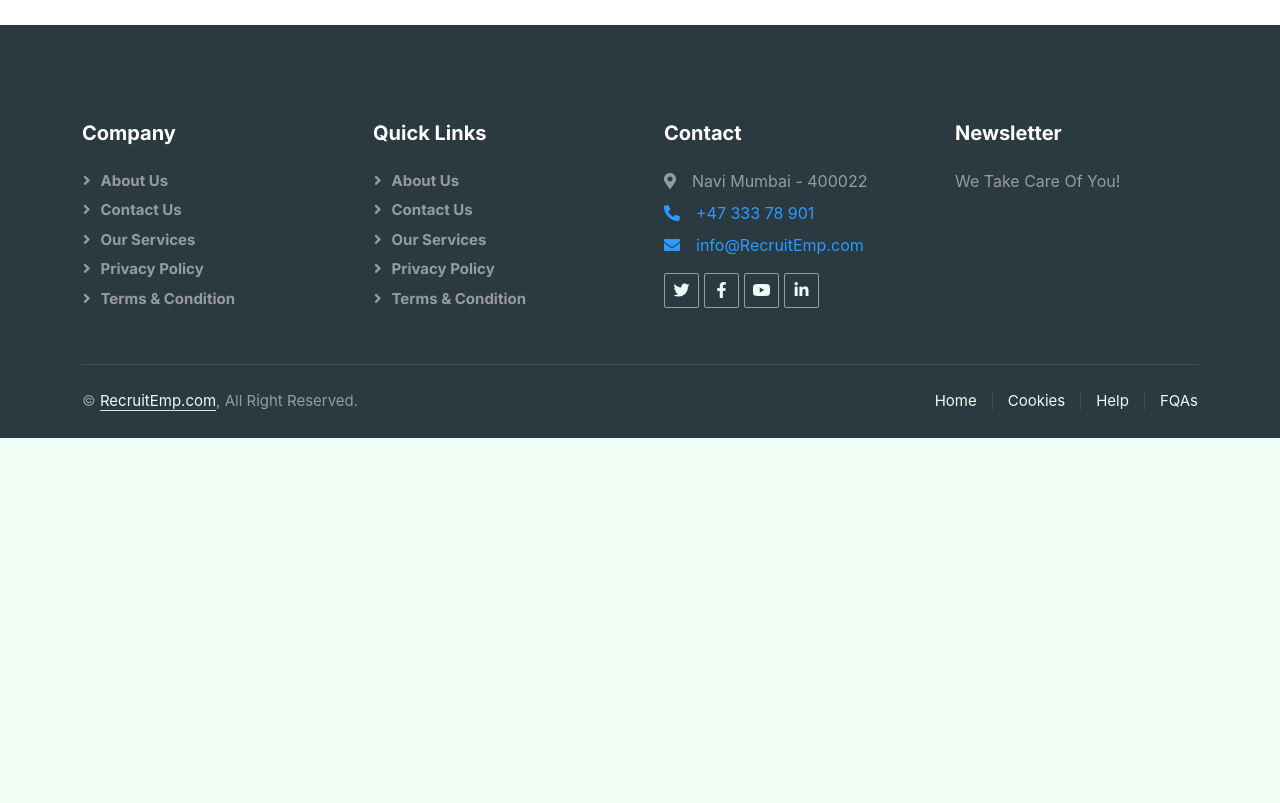
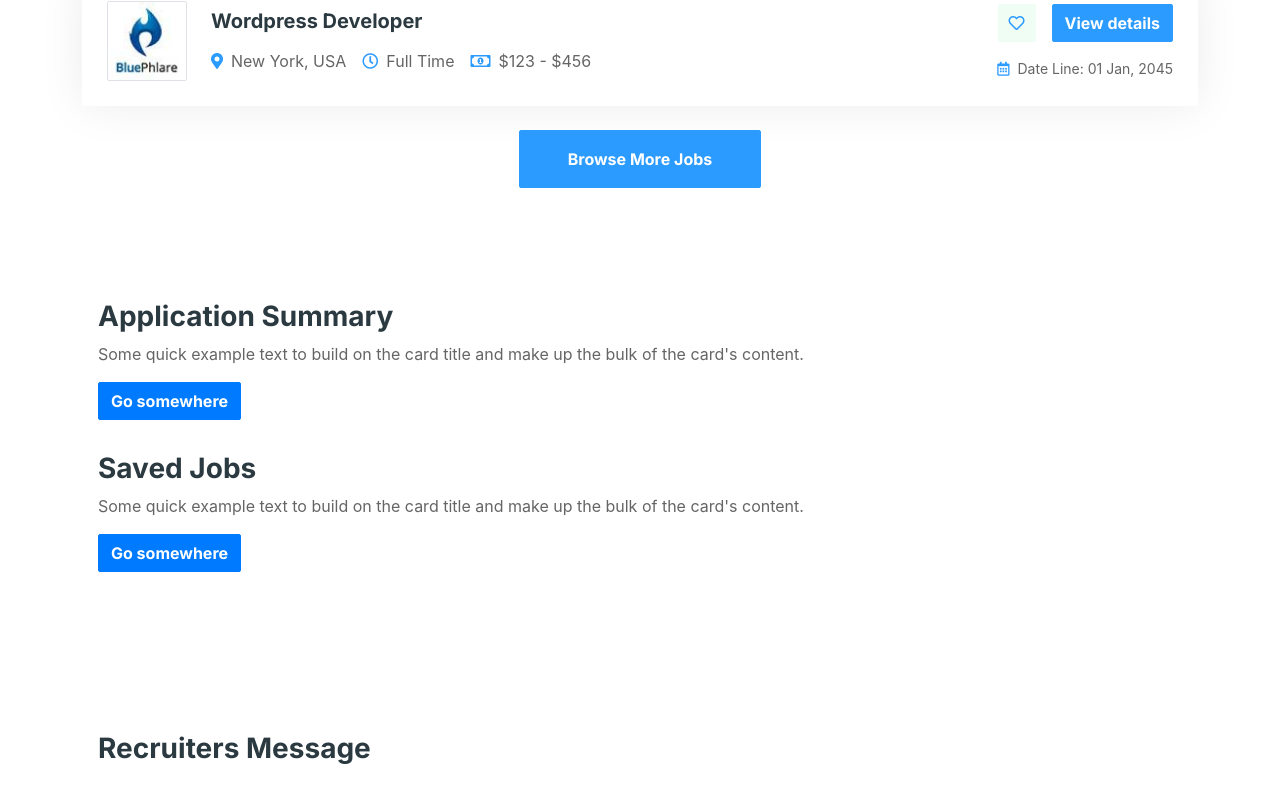
Before and after one commit to mihirnarkar/final_recruite_emp, a React (Create React App) app in the folder Frontend_React/: page /userhomepage in a window 1280 px wide. Shown: the part 1991-2794 px from the top of the page. Before the commit the page ends 2429 px from the top, so only its background shows below. Built offline with nearby package versions, Linux system fonts and the light colour scheme.

Commit message:
User homepage modified

```diff
--- /dev/null
+++ b/Frontend_React/src/components/user/ApplicationSummaryCard.js
@@ -0,0 +1,37 @@
+import React from 'react'
+
+function ApplicationSummaryCard() {
+    return (
+        <>
+            <div className="container-xxl py-5">
+
+                <div className="container">
+                    <div class="row">
+                        <div class="column">
+                            <div class="cardUser">
+                                <div class="card-body">
+                                    <h3 class="card-title">Application Summary</h3>
+                                    <p class="card-text">Some quick example text to build on the card title and make up the bulk of the card's content.</p>
+                                    <a href="#" class="btn btn-primary">Go somewhere</a>
+                                </div>
+                            </div>
+                        </div>
+
+                        <div class="column">
+                            <div class="cardUser">
+                                <div class="card-body">
+                                    <h3 class="card-title">Saved Jobs</h3>
+                                    <p class="card-text">Some quick example text to build on the card title and make up the bulk of the card's content.</p>
+                                    <a href="#" class="btn btn-primary">Go somewhere</a>
+                                </div>
+                            </div>
+                        </div>
+                    </div>
+                </div>
+
+            </div>
+        </>
+    )
+}
+
+export default ApplicationSummaryCard
--- a/Frontend_React/src/components/user/Homepage.js
+++ b/Frontend_React/src/components/user/Homepage.js
@@ -3,17 +3,21 @@
 import Footer from '../Footer'
 import Categories_card from '../Categories_card'
 import JobListContent from '../JobListContent'
+import Search from '../Search'
+import ApplicationSummaryCard from './ApplicationSummaryCard'
+import RecruitersMssg from './RecruitersMssg'
 
 function Homepage() {
   return (
     <>
-      <div class="container-xxl bg-white p-0">
+    <div class="container-xxl bg-white p-0">
         <UserNavbar/>
+        <h3 className="mb-4 me-5 ms-3 my-5 wow fadeInUp" data-wow-delay="0.1s">Search Jobs</h3>
+        <Search/>
         <Categories_card/>
         <JobListContent jobName1="Software Developer" jobName2="Marketing Manager" jobName3="Product Designer" jobName4="Creative Director" jobName5="Wordpress Developer"/>
-
-
-
+        <ApplicationSummaryCard/>
+        <RecruitersMssg/>
         <Footer/>
       </div>
     </>
--- /dev/null
+++ b/Frontend_React/src/components/user/RecruitersMssg.js
@@ -0,0 +1,22 @@
+import React from 'react'
+
+function RecruitersMssg() {
+    return (
+        <>
+            <div className="container-xxl py-5">
+                <div className="container">
+                    <h3 className="mb-4 me-5 ms-3 my-5 wow fadeInUp" data-wow-delay="0.1s">Recruiters Message</h3>
+                    <div class="cardUser">
+                        <div class="card-body">
+                            <h5 class="card-title">Application Summary</h5>
+                            <p class="card-text">Some quick example text to build on the card title and make up the bulk of the card's content.</p>
+                            <a href="#" class="btn btn-primary">Go somewhere</a>
+                        </div>
+                    </div>
+                </div>
+            </div>
+        </>
+    )
+}
+
+export default RecruitersMssg
```
